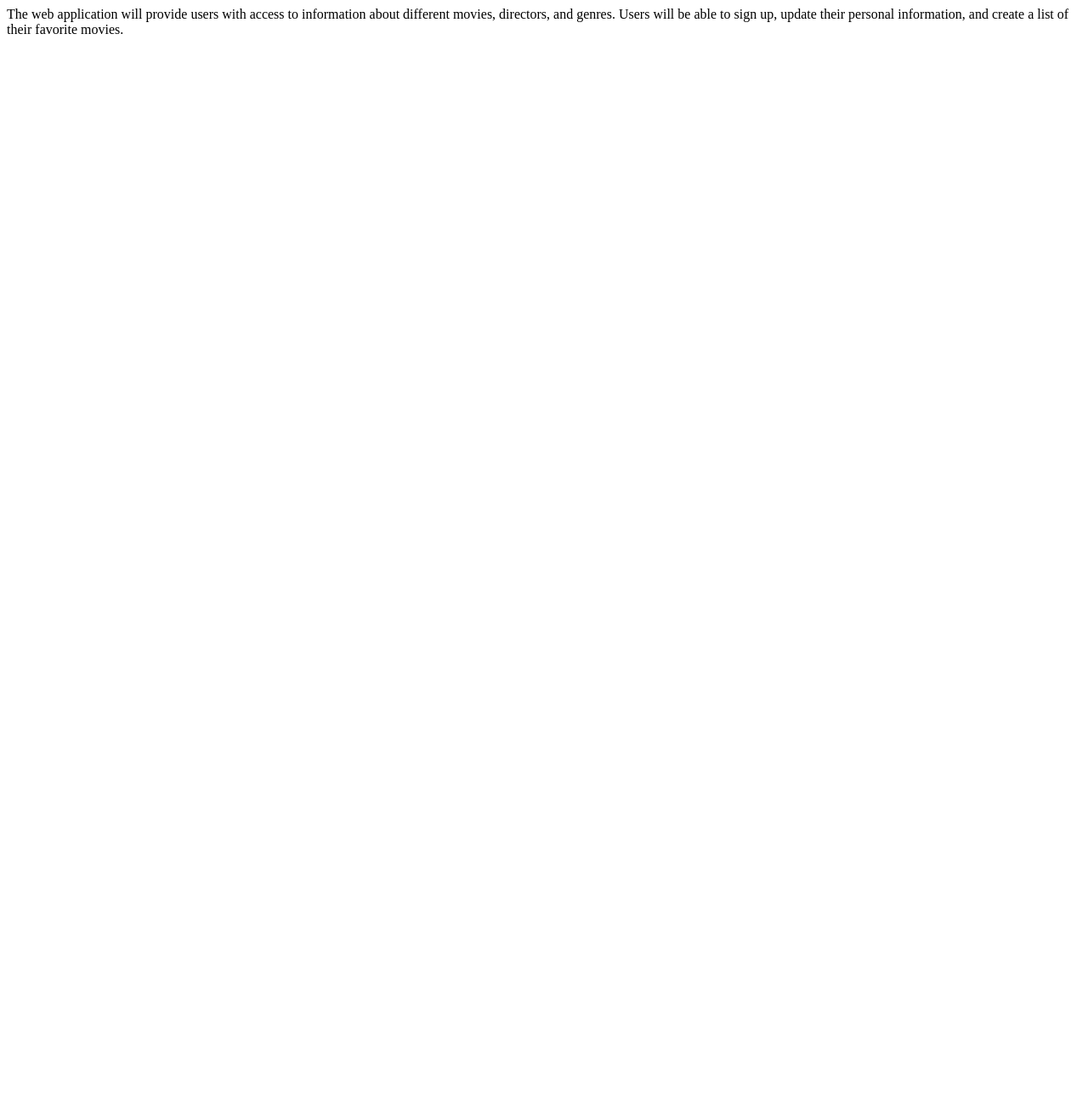
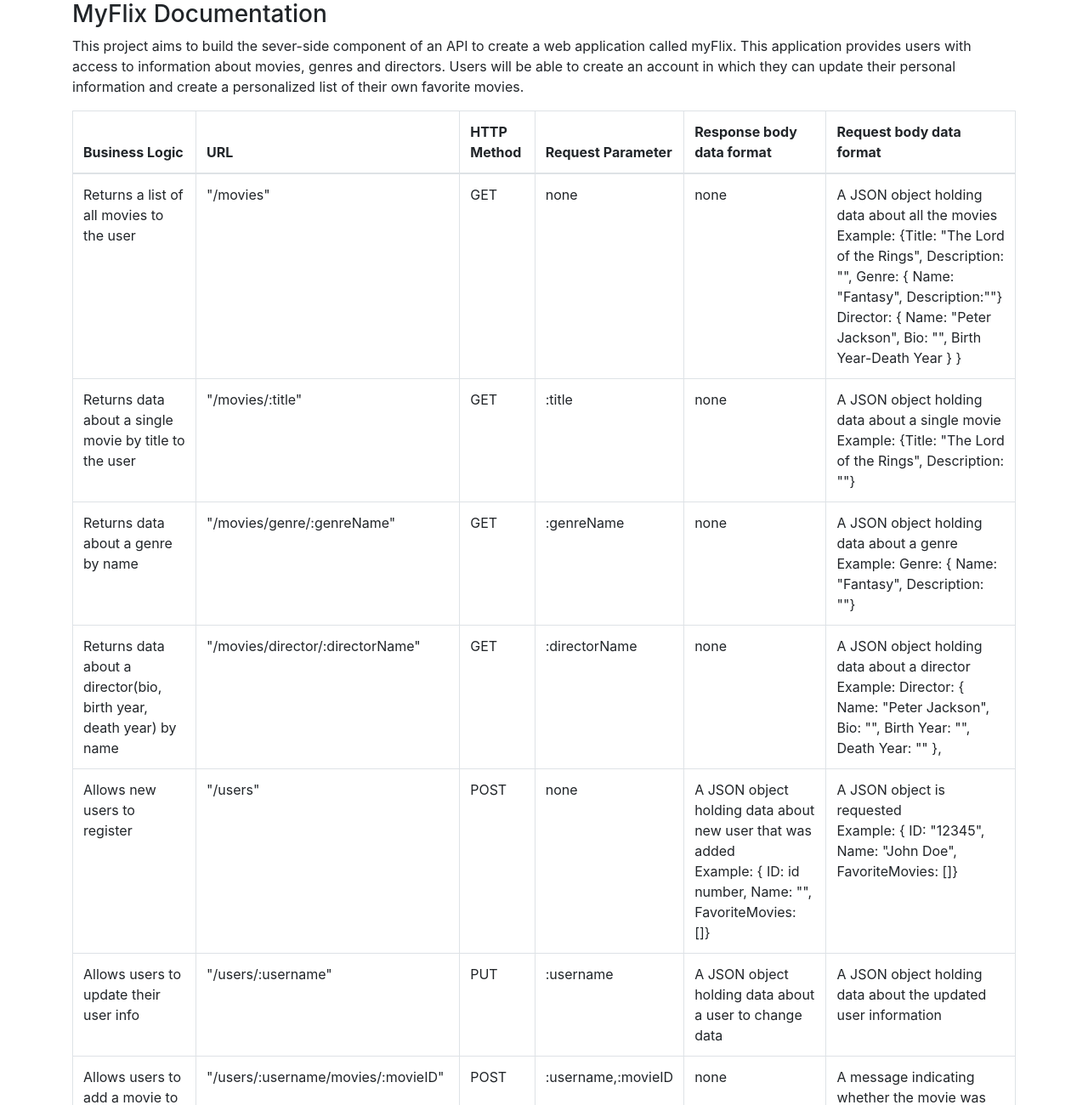
Before and after one commit to BethanyKeplinger/myFlix, a website: page public/documentation.html in a window 1280 px wide. Shown: the top 1300 px of the page at 85% size. Before the commit the page ends 800 px from the top, so only its background shows below. Drawn offline with nearby package versions, Linux system fonts and the light colour scheme.

Commit message:
Update documentation.html
Created a table using bootstrap for Documentation information.

```diff
--- a/public/documentation.html
+++ b/public/documentation.html
@@ -1,3 +1,160 @@
-The web application will provide users with access to information about
-different movies, directors, and genres. Users will be able to sign up, update
-their personal information, and create a list of their favorite movies.
+<!DOCTYPE html>
+<html lang="en">
+  <head>
+    <meta charset="UTF-8" />
+    <meta http-equiv="X-UA-Compatible" content="IE=edge" />
+    <meta name="viewport" content="width=device-width, initial-scale=1.0" />
+    <link
+      rel="stylesheet"
+      href="https://cdn.jsdelivr.net/npm/bootstrap@4.0.0/dist/css/bootstrap.min.css"
+      integrity="sha384-Gn5384xqQ1aoWXA+058RXPxPg6fy4IWvTNh0E263XmFcJlSAwiGgFAW/dAiS6JXm"
+      crossorigin="anonymous"
+    />
+    <title>Movie App Documentation</title>
+  </head>
+  <body class="container">
+    <h3>MyFlix Documentation</h3>
+    <p>
+      This project aims to build the sever-side component of an API to create a
+      web application called myFlix. This application provides users with access
+      to information about movies, genres and directors. Users will be able to
+      create an account in which they can update their personal information and
+      create a personalized list of their own favorite movies.
+    </p>
+
+    <table class="table table-bordered">
+      <thead>
+        <tr>
+          <th scope="col">Business Logic</th>
+          <th scope="col">URL</th>
+          <th scope="col">HTTP Method</th>
+          <th scope="col">Request Parameter</th>
+          <th scope="col">Response body data format</th>
+          <th scope="col">Request body data format</th>
+        </tr>
+      </thead>
+      <thbody>
+        <tr>
+          <td>Returns a list of all movies to the user</td>
+          <td>"/movies"</td>
+          <td>GET</td>
+          <td>none</td>
+          <td>none</td>
+          <td>
+            A JSON object holding data about all the movies <br />
+            Example: {Title: "The Lord of the Rings", Description: "", Genre: {
+            Name: "Fantasy", Description:""} Director: { Name: "Peter Jackson",
+            Bio: "", Birth Year-Death Year } }
+          </td>
+        </tr>
+
+        <tr>
+          <td>Returns data about a single movie by title to the user</td>
+          <td>"/movies/:title"</td>
+          <td>GET</td>
+          <td>:title</td>
+          <td>none</td>
+          <td>
+            A JSON object holding data about a single movie <br />
+            Example: {Title: "The Lord of the Rings", Description: ""}
+          </td>
+        </tr>
+
+        <tr>
+          <td>Returns data about a genre by name</td>
+          <td>"/movies/genre/:genreName"</td>
+          <td>GET</td>
+          <td>:genreName</td>
+          <td>none</td>
+          <td>
+            A JSON object holding data about a genre <br />
+            Example: Genre: { Name: "Fantasy", Description: ""}
+          </td>
+        </tr>
+
+        <tr>
+          <td>
+            Returns data about a director(bio, birth year, death year) by name
+          </td>
+          <td>"/movies/director/:directorName"</td>
+          <td>GET</td>
+          <td>:directorName</td>
+          <td>none</td>
+          <td>
+            A JSON object holding data about a director <br />
+            Example: Director: { Name: "Peter Jackson", Bio: "", Birth Year: "",
+            Death Year: "" },
+          </td>
+        </tr>
+
+        <tr>
+          <td>Allows new users to register</td>
+          <td>"/users"</td>
+          <td>POST</td>
+          <td>none</td>
+          <td>
+            A JSON object holding data about new user that was added <br />
+            Example: { ID: id number, Name: "", FavoriteMovies: []}
+          </td>
+          <td>
+            A JSON object is requested <br />
+            Example: { ID: "12345", Name: "John Doe", FavoriteMovies: []}
+          </td>
+        </tr>
+
+        <tr>
+          <td>Allows users to update their user info</td>
+          <td>"/users/:username"</td>
+          <td>PUT</td>
+          <td>:username</td>
+          <td>A JSON object holding data about a user to change data</td>
+          <td>A JSON object holding data about the updated user information</td>
+        </tr>
+
+        <tr>
+          <td>Allows users to add a movie to their list of favorites</td>
+          <td>"/users/:username/movies/:movieID"</td>
+          <td>POST</td>
+          <td>:username,:movieID</td>
+          <td>none</td>
+          <td>A message indicating whether the movie was successfully added</td>
+        </tr>
+
+        <tr>
+          <td>Allows users to remove a movie from their list of favorites</td>
+          <td>"/users/:username//movies/:movieID"</td>
+          <td>DELETE</td>
+          <td>:username,:movieID</td>
+          <td>none</td>
+          <td>
+            A message indicating whether the movie was successfully removed
+          </td>
+        </tr>
+
+        <tr>
+          <td>Allows existing users to deregister</td>
+          <td>"/users/:username"</td>
+          <td>DELETE</td>
+          <td>:username</td>
+          <td>none</td>
+          <td>A text message indicating that the user has been deleted</td>
+        </tr>
+      </thbody>
+    </table>
+    <script
+      src="https://code.jquery.com/jquery-3.2.1.slim.min.js"
+      integrity="sha384-KJ3o2DKtIkvYIK3UENzmM7KCkRr/rE9/Qpg6aAZGJwFDMVNA/GpGFF93hXpG5KkN"
+      crossorigin="anonymous"
+    ></script>
+    <script
+      src="https://cdn.jsdelivr.net/npm/popper.js@1.12.9/dist/umd/popper.min.js"
+      integrity="sha384-ApNbgh9B+Y1QKtv3Rn7W3mgPxhU9K/ScQsAP7hUibX39j7fakFPskvXusvfa0b4Q"
+      crossorigin="anonymous"
+    ></script>
+    <script
+      src="https://cdn.jsdelivr.net/npm/bootstrap@4.0.0/dist/js/bootstrap.min.js"
+      integrity="sha384-JZR6Spejh4U02d8jOt6vLEHfe/JQGiRRSQQxSfFWpi1MquVdAyjUar5+76PVCmYl"
+      crossorigin="anonymous"
+    ></script>
+  </body>
+</html>
```
